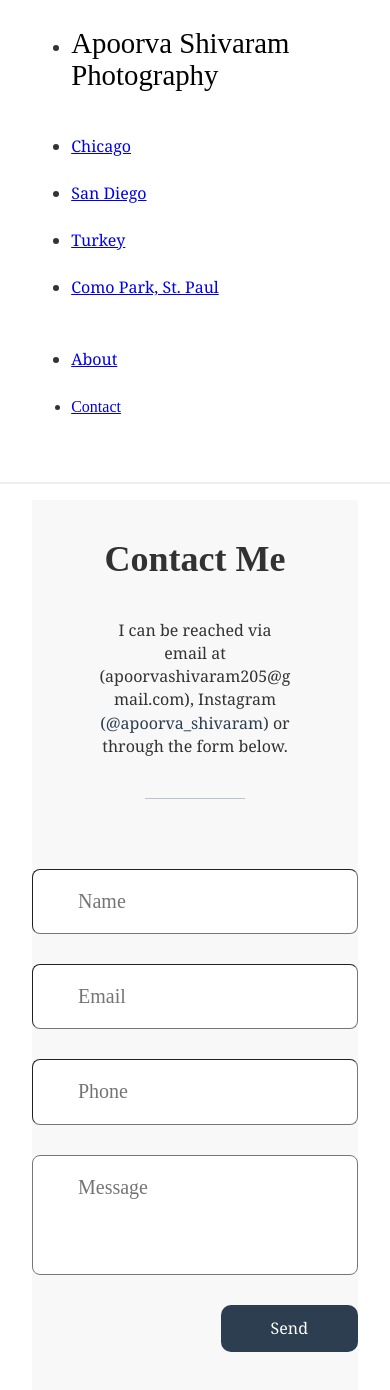
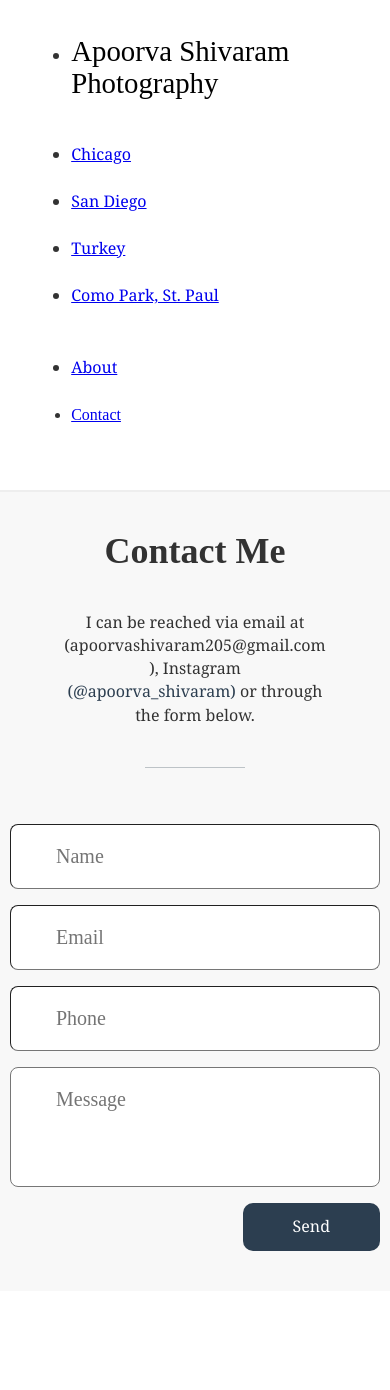
Before and after one commit to varunvenky99/Apoorva-shivaram-Photography-Portfolio, a Gatsby site: page /contact in a window 390 px wide. After the commit the page ends 1291 px from the top, so only its background shows below. Built offline with nearby package versions, Linux system fonts and the light colour scheme; Gatsby itself is replaced by a stand-in of ours.

Commit message:
https hover menusize responsive2

```diff
--- a/src/components/header.module.scss
+++ b/src/components/header.module.scss
@@ -1,5 +1,5 @@
 .header {
-  padding: 1rem 3rem 1rem;
+  padding: 1.5rem 3rem 1rem;
   border-bottom: 2px solid #eee;
   display: flex;
   flex-direction: row;
--- a/src/components/layout.module.scss
+++ b/src/components/layout.module.scss
@@ -7,6 +7,3 @@
     grid-template-columns: 380px auto;
   }
 }
-.main {
-  padding: 1rem 2rem 1rem;
-}
--- a/src/components/st.scss
+++ b/src/components/st.scss
@@ -1,3 +1,6 @@
+.cont {
+  padding: 1.5rem;
+}
 .rows {
   display: flex;
   flex-wrap: wrap;
--- a/src/style/abt.scss
+++ b/src/style/abt.scss
@@ -21,7 +21,7 @@
   overflow-x: hidden;
 }
 @media screen and (max-width: 625px) {
-  .ro {
+  .co {
     width: 100%;
     display: block;
   }
--- a/src/style/contact.scss
+++ b/src/style/contact.scss
@@ -27,7 +27,7 @@
 .contact-form {
   max-width: 600px;
   margin: auto;
-  padding: 0 0px;
+  padding: 0 10px;
   overflow: hidden;
 }
 .contact-form-text {
@@ -37,7 +37,7 @@
   outline-style: none;
   border-radius: 8px;
   box-sizing: border-box;
-  margin: 30px 0;
+  margin: 16px 0;
   padding: 20px 40px;
   color: black;
   overflow: hidden;
--- a/src/style/style.scss
+++ b/src/style/style.scss
@@ -1,3 +1,6 @@
+.container {
+  padding: 1.5rem;
+}
 .row {
   display: flex;
   flex-wrap: wrap;
```
Also changed, not shown: src/pages/about.js (+1 -7 lines).
